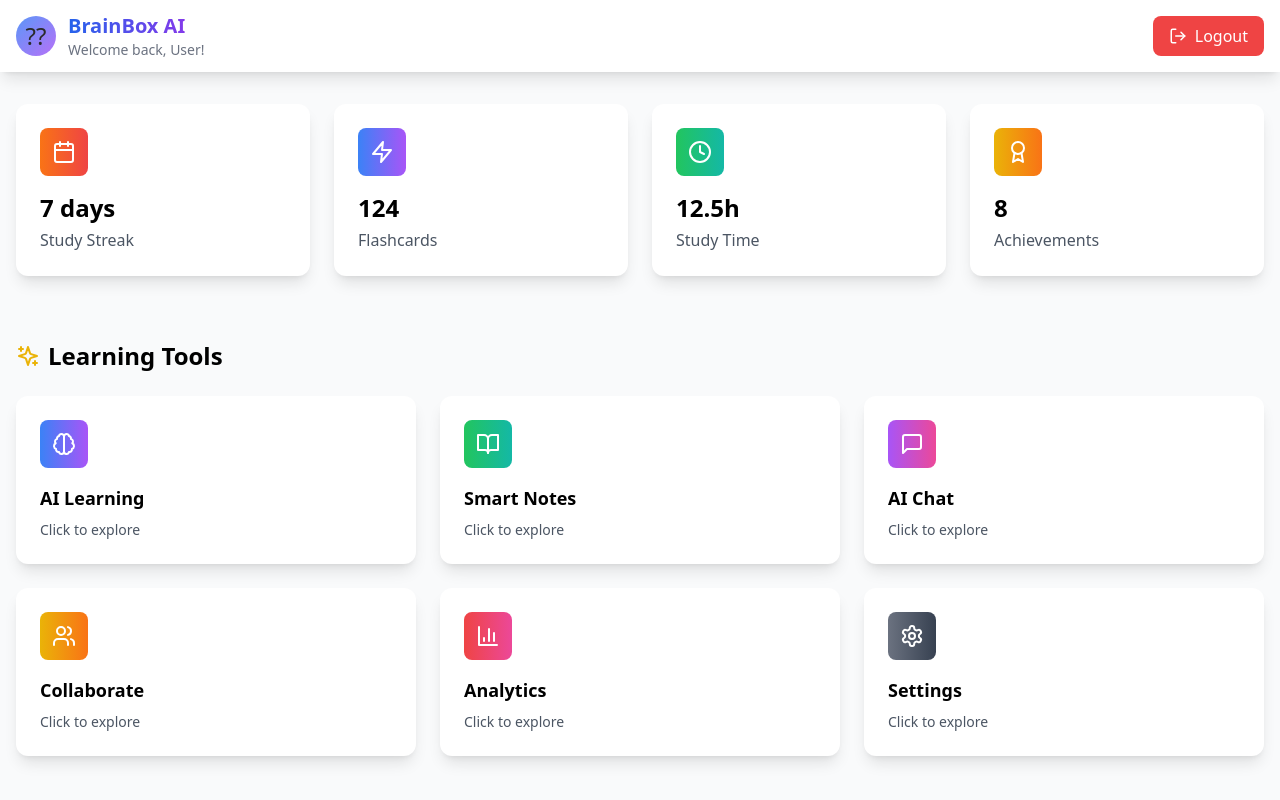
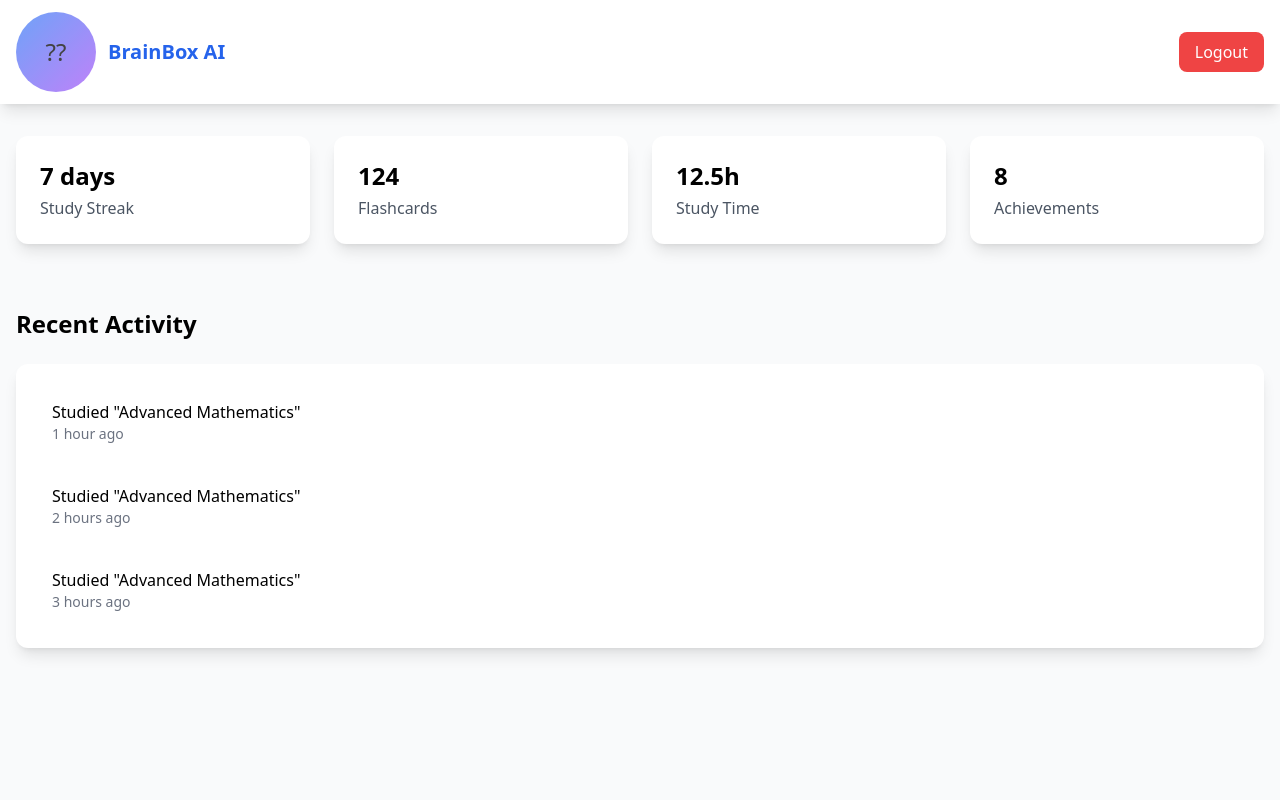
Before and after one commit to rajat-wyrm/brainbox-ai, a React (Create React App) app in the folder brainbox/: page /dashboard in a window 1280 px wide. Shown: the top 800 px of the page. Built offline with nearby package versions, Linux system fonts and the light colour scheme; sample sign-in values are in the browser's storage.

Commit message:
Fix all pages with proper typing

```diff
--- a/brainbox/src/pages/Dashboard.tsx
+++ b/brainbox/src/pages/Dashboard.tsx
@@ -1,127 +1,68 @@
-import React, { useState } from 'react';
+import React, { useEffect } from 'react';
 import { useNavigate } from 'react-router-dom';
-import { motion } from 'framer-motion';
-import {
-  Brain, Zap, BookOpen, MessageSquare, BarChart3, LogOut,
-  Sparkles, Users, Settings, Calendar, Clock, Award
-} from 'lucide-react';
+import toast from 'react-hot-toast';
 import { FloatingBrain } from '../components/3d/Brain3D';
-import { useAppSelector, useAppDispatch } from '../hooks/redux';
-import { logout } from '../store';
 
-const Dashboard = () => {
-  const [activeTab, setActiveTab] = useState('dashboard');
-  const { user } = useAppSelector((state) => state.auth);
-  const dispatch = useAppDispatch();
+const Dashboard: React.FC = () => {
   const navigate = useNavigate();
 
+  useEffect(() => {
+    const token = localStorage.getItem('token');
+    if (!token) {
+      navigate('/login');
+    }
+  }, [navigate]);
+
   const handleLogout = () => {
-    dispatch(logout());
+    localStorage.removeItem('token');
+    localStorage.removeItem('user');
+    toast.success('Logged out successfully');
     navigate('/login');
   };
 
   const stats = [
-    { label: 'Study Streak', value: '7 days', icon: Calendar, color: 'from-orange-500 to-red-500' },
-    { label: 'Flashcards', value: '124', icon: Zap, color: 'from-blue-500 to-purple-500' },
-    { label: 'Study Time', value: '12.5h', icon: Clock, color: 'from-green-500 to-teal-500' },
-    { label: 'Achievements', value: '8', icon: Award, color: 'from-yellow-500 to-orange-500' },
-  ];
-
-  const features = [
-    { icon: Brain, title: 'AI Learning', color: 'from-blue-500 to-purple-500' },
-    { icon: BookOpen, title: 'Smart Notes', color: 'from-green-500 to-teal-500' },
-    { icon: MessageSquare, title: 'AI Chat', color: 'from-purple-500 to-pink-500' },
-    { icon: Users, title: 'Collaborate', color: 'from-yellow-500 to-orange-500' },
-    { icon: BarChart3, title: 'Analytics', color: 'from-red-500 to-pink-500' },
-    { icon: Settings, title: 'Settings', color: 'from-gray-500 to-gray-700' },
+    { label: 'Study Streak', value: '7 days' },
+    { label: 'Flashcards', value: '124' },
+    { label: 'Study Time', value: '12.5h' },
+    { label: 'Achievements', value: '8' },
   ];
 
   return (
     <div className="min-h-screen bg-gray-50">
-      {/* Header */}
       <nav className="bg-white shadow-lg sticky top-0 z-50">
         <div className="max-w-7xl mx-auto px-4 py-3 flex justify-between items-center">
           <div className="flex items-center gap-3">
-            <FloatingBrain className="w-10 h-10" />
-            <div>
-              <h1 className="text-xl font-bold bg-gradient-to-r from-blue-600 to-purple-600 bg-clip-text text-transparent">
-                BrainBox AI
-              </h1>
-              <p className="text-sm text-gray-500">Welcome back, {user?.displayName || 'User'}!</p>
-            </div>
+            <FloatingBrain />
+            <h1 className="text-xl font-bold text-blue-600">BrainBox AI</h1>
           </div>
           <button
             onClick={handleLogout}
-            className="flex items-center gap-2 px-4 py-2 bg-red-500 text-white rounded-lg hover:bg-red-600 transition"
+            className="px-4 py-2 bg-red-500 text-white rounded-lg hover:bg-red-600 transition"
           >
-            <LogOut size={18} />
             Logout
           </button>
         </div>
       </nav>
 
-      {/* Stats Grid */}
       <div className="max-w-7xl mx-auto px-4 py-8">
         <div className="grid grid-cols-1 md:grid-cols-2 lg:grid-cols-4 gap-6">
           {stats.map((stat, index) => (
-            <motion.div
-              key={index}
-              initial={{ opacity: 0, y: 20 }}
-              animate={{ opacity: 1, y: 0 }}
-              transition={{ delay: index * 0.1 }}
-              className="bg-white p-6 rounded-xl shadow-lg hover:shadow-xl transition"
-            >
-              <div className={`w-12 h-12 rounded-lg bg-gradient-to-r ${stat.color} flex items-center justify-center mb-4`}>
-                <stat.icon className="text-white" size={24} />
-              </div>
+            <div key={index} className="bg-white p-6 rounded-xl shadow-lg">
               <h3 className="text-2xl font-bold mb-1">{stat.value}</h3>
               <p className="text-gray-600">{stat.label}</p>
-            </motion.div>
+            </div>
           ))}
         </div>
       </div>
 
-      {/* Features Grid */}
-      <div className="max-w-7xl mx-auto px-4 py-8">
-        <h2 className="text-2xl font-bold mb-6 flex items-center gap-2">
-          <Sparkles className="text-yellow-500" />
-          Learning Tools
-        </h2>
-        <div className="grid grid-cols-1 md:grid-cols-2 lg:grid-cols-3 gap-6">
-          {features.map((feature, index) => (
-            <motion.div
-              key={index}
-              initial={{ opacity: 0, y: 20 }}
-              animate={{ opacity: 1, y: 0 }}
-              transition={{ delay: 0.2 + index * 0.1 }}
-              className="bg-white p-6 rounded-xl shadow-lg hover:shadow-xl transition cursor-pointer group"
-              onClick={() => setActiveTab(feature.title.toLowerCase())}
-            >
-              <div className={`w-12 h-12 rounded-lg bg-gradient-to-r ${feature.color} flex items-center justify-center mb-4 group-hover:scale-110 transition`}>
-                <feature.icon className="text-white" size={24} />
-              </div>
-              <h3 className="text-lg font-semibold mb-2">{feature.title}</h3>
-              <p className="text-gray-600 text-sm">Click to explore</p>
-            </motion.div>
-          ))}
-        </div>
-      </div>
-
-      {/* Recent Activity */}
       <div className="max-w-7xl mx-auto px-4 py-8">
         <h2 className="text-2xl font-bold mb-6">Recent Activity</h2>
         <div className="bg-white rounded-xl shadow-lg p-6">
           <div className="space-y-4">
-            {[1, 2, 3].map((_, i) => (
-              <div key={i} className="flex items-center gap-4 p-3 hover:bg-gray-50 rounded-lg transition">
-                <div className="w-10 h-10 rounded-full bg-blue-100 flex items-center justify-center">
-                  <BookOpen size={20} className="text-blue-600" />
-                </div>
-                <div className="flex-1">
-                  <p className="font-medium">Studied "Advanced Mathematics"</p>
-                  <p className="text-sm text-gray-500">{i + 1} hour{i !== 0 ? 's' : ''} ago</p>
-                </div>
-                <span className="text-green-600 font-medium">+50 XP</span>
+            {[1, 2, 3].map((i) => (
+              <div key={i} className="p-3 hover:bg-gray-50 rounded-lg transition">
+                <p className="font-medium">Studied "Advanced Mathematics"</p>
+                <p className="text-sm text-gray-500">{i} hour{i !== 1 ? 's' : ''} ago</p>
               </div>
             ))}
           </div>
--- a/brainbox/src/pages/Home.tsx
+++ b/brainbox/src/pages/Home.tsx
@@ -1,48 +1,28 @@
 import React from 'react';
 import { Link } from 'react-router-dom';
-import { motion } from 'framer-motion';
-import { Brain, Zap, Shield, Users, Sparkles, ArrowRight } from 'lucide-react';
-import { FloatingBrain } from '../components/3d/Brain3D';
 
-const Home = () => {
-  const features = [
-    { icon: Brain, title: 'AI-Powered Learning', desc: 'Smart flashcards and quizzes generated instantly' },
-    { icon: Zap, title: 'Lightning Fast', desc: 'Optimized performance with instant responses' },
-    { icon: Shield, title: 'Secure', desc: 'Enterprise-grade security for your data' },
-    { icon: Users, title: 'Collaborative', desc: 'Study together in real-time' },
-  ];
-
+const Home: React.FC = () => {
   return (
     <div className="min-h-screen bg-gradient-to-br from-blue-600 via-purple-600 to-pink-600">
-      {/* Navbar */}
-      <nav className="glass fixed w-full z-50">
+      <nav className="fixed w-full z-50 bg-white/10 backdrop-blur-lg">
         <div className="max-w-7xl mx-auto px-4 py-4 flex justify-between items-center">
-          <div className="flex items-center gap-2">
-            <FloatingBrain className="w-10 h-10" />
           <span className="text-2xl font-bold text-white">BrainBox AI</span>
-          </div>
           <div className="flex gap-4">
             <Link to="/login" className="px-6 py-2 text-white hover:text-blue-200 transition">
               Login
             </Link>
             <Link
               to="/signup"
-              className="px-6 py-2 bg-white text-blue-600 rounded-lg font-semibold hover:shadow-lg transform hover:scale-105 transition"
+              className="px-6 py-2 bg-white text-blue-600 rounded-lg font-semibold hover:shadow-lg transition"
             >
-              Sign Up Free
+              Sign Up
             </Link>
           </div>
         </div>
       </nav>
 
-      {/* Hero Section */}
       <section className="pt-32 pb-20 px-4">
         <div className="max-w-7xl mx-auto text-center">
-          <motion.div
-            initial={{ opacity: 0, y: 20 }}
-            animate={{ opacity: 1, y: 0 }}
-            transition={{ duration: 0.6 }}
-          >
           <h1 className="text-6xl md:text-7xl font-bold text-white mb-6">
             Learn Smarter with{' '}
             <span className="text-transparent bg-clip-text bg-gradient-to-r from-yellow-300 to-pink-300">
@@ -56,96 +36,11 @@ const Home = () => {
           <div className="flex gap-4 justify-center">
             <Link
               to="/signup"
-                className="px-8 py-4 bg-white text-blue-600 rounded-xl font-semibold text-lg hover:shadow-2xl transform hover:scale-105 transition flex items-center gap-2"
+              className="px-8 py-4 bg-white text-blue-600 rounded-xl font-semibold text-lg hover:shadow-2xl transition"
             >
               Get Started Free
-                <ArrowRight size={20} />
-              </Link>
-              <Link
-                to="/demo"
-                className="px-8 py-4 glass-card text-white rounded-xl font-semibold text-lg hover:bg-white/30 transition"
-              >
-                Watch Demo
             </Link>
           </div>
-          </motion.div>
-
-          {/* 3D Brain */}
-          <motion.div
-            initial={{ opacity: 0, scale: 0.8 }}
-            animate={{ opacity: 1, scale: 1 }}
-            transition={{ delay: 0.3, duration: 0.8 }}
-            className="mt-16"
-          >
-            <div className="w-full h-[400px]">
-              <iframe
-                src="https://my.spline.design/brain-8daa9fcb62cf7b557d24d4063e26aa4d/"
-                className="w-full h-full rounded-2xl"
-                style={{ border: 'none' }}
-                title="3D Brain"
-              />
-            </div>
-          </motion.div>
-        </div>
-      </section>
-
-      {/* Features Section */}
-      <section className="py-20 bg-white">
-        <div className="max-w-7xl mx-auto px-4">
-          <h2 className="text-4xl font-bold text-center mb-12 text-gradient">
-            Why Choose BrainBox AI?
-          </h2>
-          <div className="grid grid-cols-1 md:grid-cols-2 lg:grid-cols-4 gap-8">
-            {features.map((feature, index) => (
-              <motion.div
-                key={index}
-                initial={{ opacity: 0, y: 20 }}
-                whileInView={{ opacity: 1, y: 0 }}
-                transition={{ delay: index * 0.1 }}
-                className="p-6 rounded-2xl bg-gray-50 hover:shadow-xl transition"
-              >
-                <feature.icon size={40} className="text-blue-600 mb-4" />
-                <h3 className="text-xl font-semibold mb-2">{feature.title}</h3>
-                <p className="text-gray-600">{feature.desc}</p>
-              </motion.div>
-            ))}
-          </div>
-        </div>
-      </section>
-
-      {/* Stats Section */}
-      <section className="py-20 bg-gradient-to-r from-blue-600 to-purple-600">
-        <div className="max-w-7xl mx-auto px-4">
-          <div className="grid grid-cols-1 md:grid-cols-3 gap-8 text-center text-white">
-            <div>
-              <div className="text-5xl font-bold mb-2">10K+</div>
-              <div className="text-xl opacity-90">Active Users</div>
-            </div>
-            <div>
-              <div className="text-5xl font-bold mb-2">100K+</div>
-              <div className="text-xl opacity-90">Flashcards Created</div>
-            </div>
-            <div>
-              <div className="text-5xl font-bold mb-2">50+</div>
-              <div className="text-xl opacity-90">Subjects</div>
-            </div>
-          </div>
-        </div>
-      </section>
-
-      {/* CTA Section */}
-      <section className="py-20 bg-white">
-        <div className="max-w-4xl mx-auto text-center px-4">
-          <h2 className="text-4xl font-bold mb-6">Ready to Transform Your Learning?</h2>
-          <p className="text-xl text-gray-600 mb-8">
-            Join thousands of students who are already learning smarter with AI.
-          </p>
-          <Link
-            to="/signup"
-            className="inline-block px-8 py-4 bg-gradient-to-r from-blue-600 to-purple-600 text-white rounded-xl font-semibold text-lg hover:shadow-2xl transform hover:scale-105 transition"
-          >
-            Start Learning Now
-          </Link>
         </div>
       </section>
     </div>
```
Also changed, not shown: brainbox/src/App.tsx (+1 -14 lines), brainbox/src/pages/Login.tsx (+11 -37 lines), brainbox/src/index.tsx (line endings or trailing spaces). Lines whose indentation alone changed are shown as unchanged.
